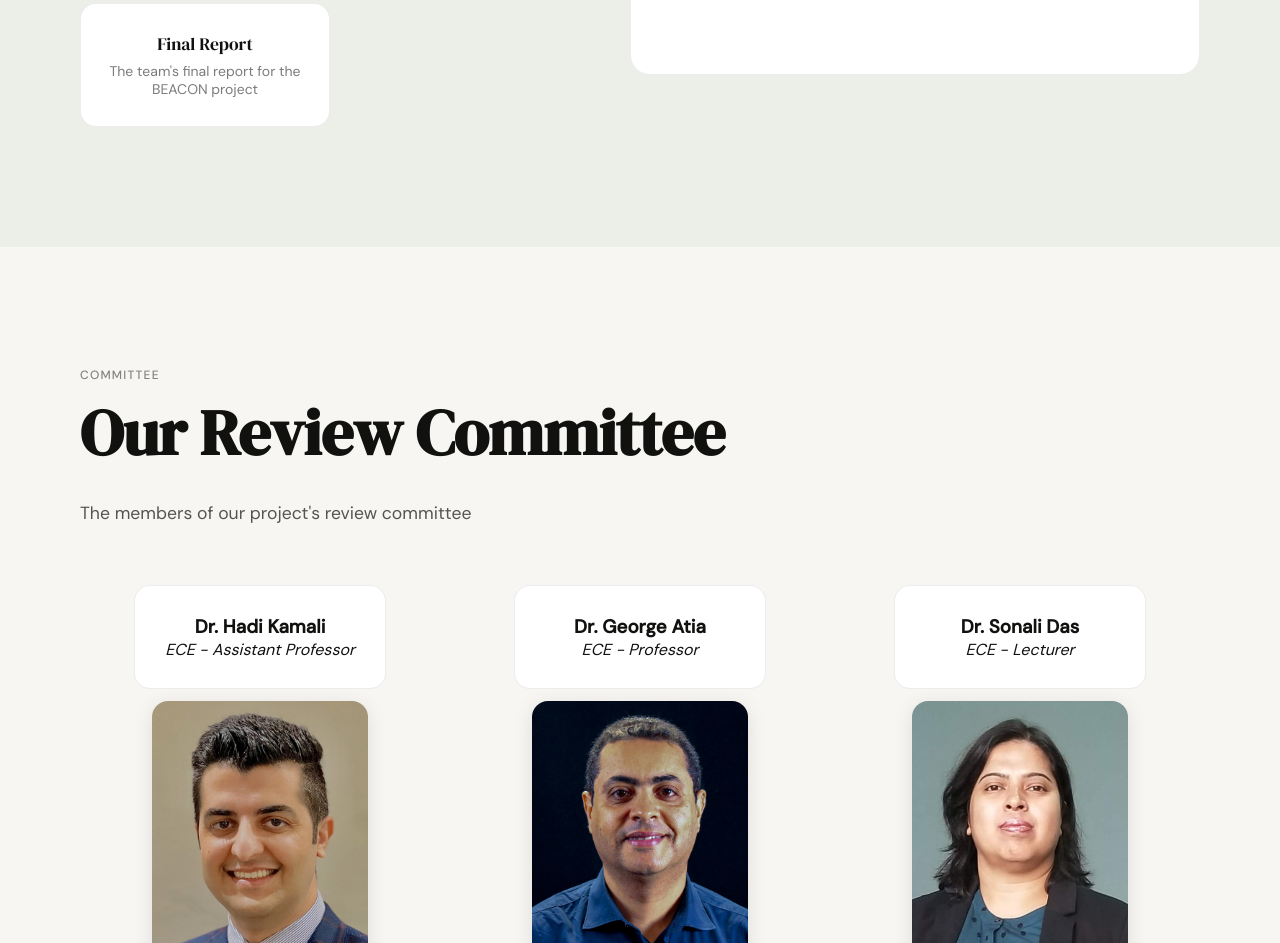
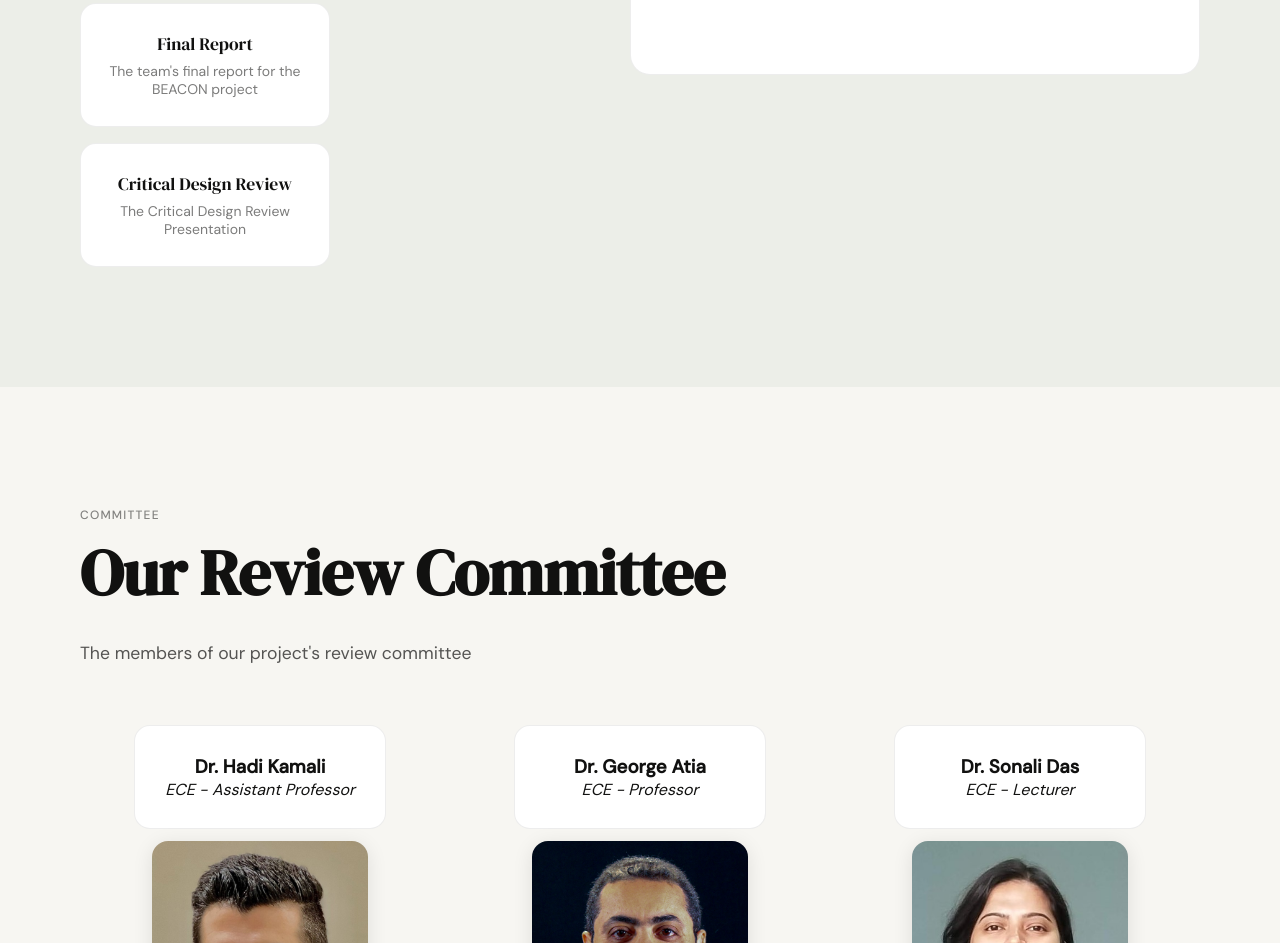
Before and after one commit to Tmongar98/BEACON-Project-Website, a plain HTML site: page index.html in a window 1280 px wide. Shown: the part 3857-4800 px from the top of the page. Drawn offline with Linux system fonts and the light colour scheme.

Commit message:
Added youtube video of CDRP presentation

```diff
--- a/index.html
+++ b/index.html
@@ -139,6 +139,11 @@
                         <div class="doc-role">The team's final report for the BEACON project</div>
                     </div>
 
+                     <div class="doc-card" data-type="video" data-src="https://www.youtube.com/watch?v=5qi_wusRjig">
+                        <div class="doc-name">Critical Design Review</div>
+                        <div class="doc-role">The Critical Design Review Presentation</div>
+                    </div>
+
                 </div>
 
                 <div class="docs-preview" id="docs-preview">
```
